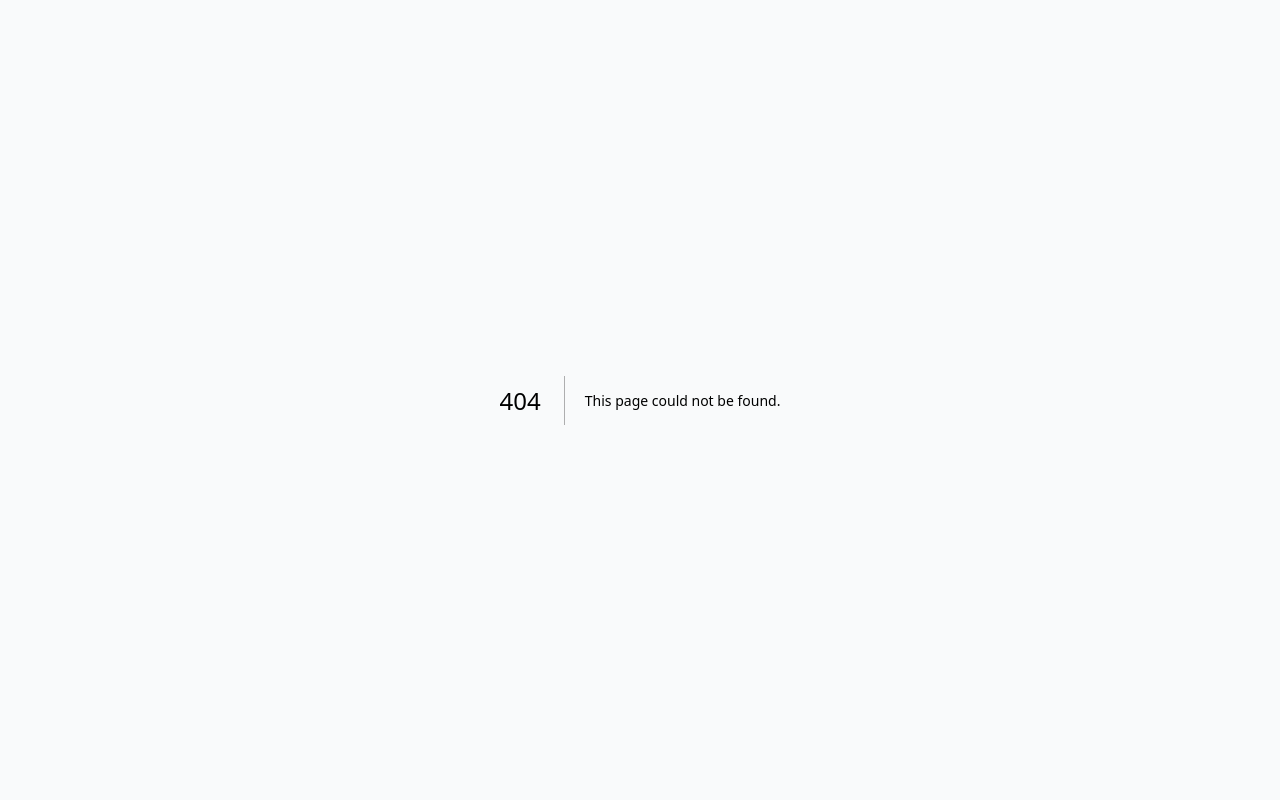
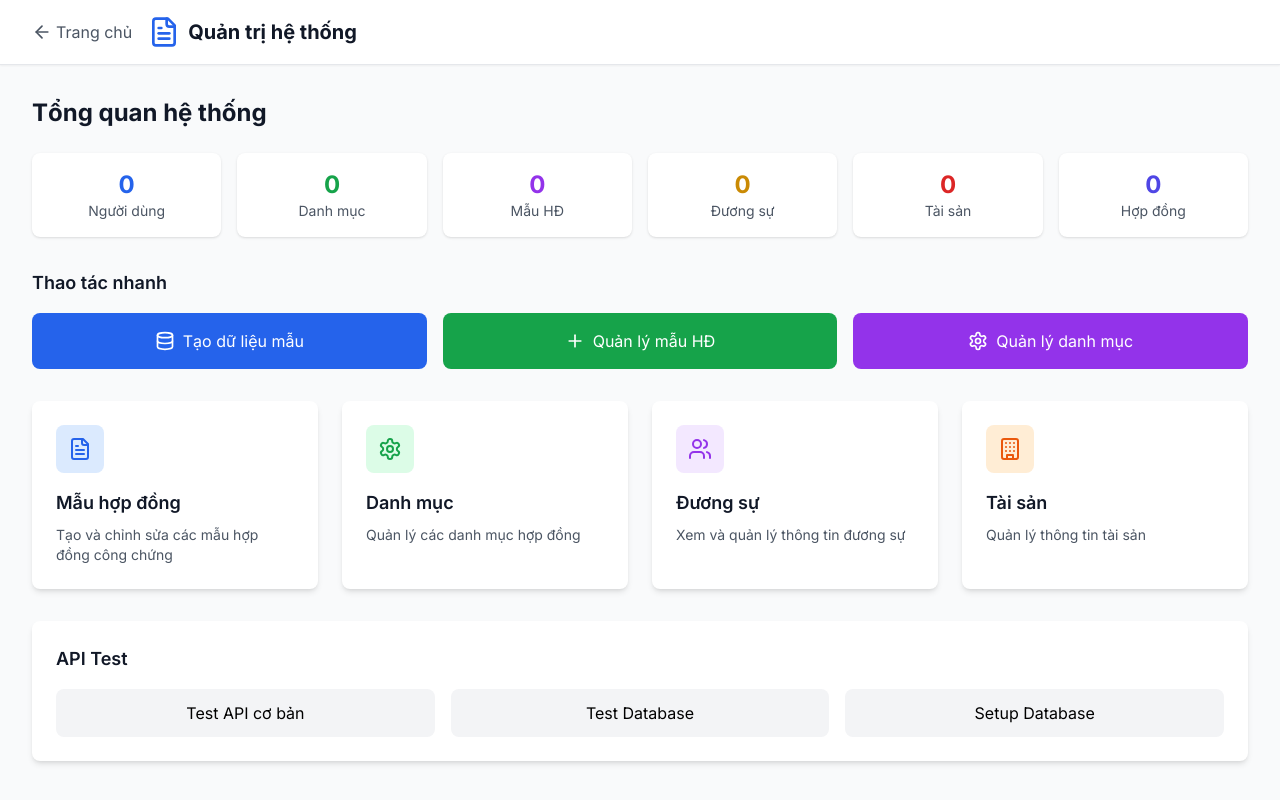
Before and after one commit to lamtung373/LegalDocx, a Next.js app: page /admin in a window 1280 px wide. Before the commit this address had no page. Built offline with nearby package versions, Linux system fonts and the light colour scheme; no server answers; the database is empty.

Commit message:
Create page.tsx

```diff
--- /dev/null
+++ b/app/admin/page.tsx
@@ -0,0 +1,256 @@
+'use client'
+
+import { useState, useEffect } from 'react'
+import Link from 'next/link'
+import {
+  FileText,
+  Users,
+  Building,
+  Settings,
+  Database,
+  Plus,
+  BarChart,
+  ArrowLeft
+} from 'lucide-react'
+
+interface SystemStats {
+  users: number
+  categories: number
+  templates: number
+  parties: number
+  assets: number
+  contracts: number
+}
+
+export default function AdminPage() {
+  const [stats, setStats] = useState<SystemStats | null>(null)
+  const [loading, setLoading] = useState(true)
+  const [message, setMessage] = useState('')
+
+  useEffect(() => {
+    fetchStats()
+  }, [])
+
+  const fetchStats = async () => {
+    try {
+      const response = await fetch('/api/db-test')
+      const data = await response.json()
+      if (data.status === 'success') {
+        setStats(data.data)
+      }
+    } catch (error) {
+      console.error('Error fetching stats:', error)
+    } finally {
+      setLoading(false)
+    }
+  }
+
+  const handleSeedDatabase = async () => {
+    setLoading(true)
+    setMessage('')
+    try {
+      const response = await fetch('/api/seed', { method: 'POST' })
+      const data = await response.json()
+      setMessage(data.message)
+      if (data.status === 'success') {
+        fetchStats() // Refresh stats
+      }
+    } catch (error) {
+      setMessage('Lỗi khi tạo dữ liệu mẫu')
+    } finally {
+      setLoading(false)
+    }
+  }
+
+  return (
+    <div className="min-h-screen bg-gray-50">
+      {/* Header */}
+      <header className="bg-white shadow-sm border-b">
+        <div className="max-w-7xl mx-auto px-4 sm:px-6 lg:px-8">
+          <div className="flex justify-between items-center h-16">
+            <div className="flex items-center">
+              <Link href="/" className="flex items-center text-gray-600 hover:text-gray-900 mr-4">
+                <ArrowLeft className="h-5 w-5 mr-1" />
+                Trang chủ
+              </Link>
+              <FileText className="h-8 w-8 text-blue-600" />
+              <h1 className="ml-2 text-xl font-bold text-gray-900">
+                Quản trị hệ thống
+              </h1>
+            </div>
+          </div>
+        </div>
+      </header>
+
+      <main className="max-w-7xl mx-auto py-8 px-4 sm:px-6 lg:px-8">
+        {/* Stats Overview */}
+        <div className="mb-8">
+          <h2 className="text-2xl font-bold text-gray-900 mb-6">Tổng quan hệ thống</h2>
+
+          {loading ? (
+            <div className="text-center py-8">
+              <div className="animate-spin rounded-full h-8 w-8 border-b-2 border-blue-600 mx-auto"></div>
+              <p className="mt-2 text-gray-600">Đang tải...</p>
+            </div>
+          ) : (
+            <div className="grid grid-cols-2 md:grid-cols-3 lg:grid-cols-6 gap-4">
+              <div className="bg-white rounded-lg shadow p-4 text-center">
+                <div className="text-2xl font-bold text-blue-600">{stats?.users || 0}</div>
+                <div className="text-sm text-gray-600">Người dùng</div>
+              </div>
+              <div className="bg-white rounded-lg shadow p-4 text-center">
+                <div className="text-2xl font-bold text-green-600">{stats?.categories || 0}</div>
+                <div className="text-sm text-gray-600">Danh mục</div>
+              </div>
+              <div className="bg-white rounded-lg shadow p-4 text-center">
+                <div className="text-2xl font-bold text-purple-600">{stats?.templates || 0}</div>
+                <div className="text-sm text-gray-600">Mẫu HĐ</div>
+              </div>
+              <div className="bg-white rounded-lg shadow p-4 text-center">
+                <div className="text-2xl font-bold text-yellow-600">{stats?.parties || 0}</div>
+                <div className="text-sm text-gray-600">Đương sự</div>
+              </div>
+              <div className="bg-white rounded-lg shadow p-4 text-center">
+                <div className="text-2xl font-bold text-red-600">{stats?.assets || 0}</div>
+                <div className="text-sm text-gray-600">Tài sản</div>
+              </div>
+              <div className="bg-white rounded-lg shadow p-4 text-center">
+                <div className="text-2xl font-bold text-indigo-600">{stats?.contracts || 0}</div>
+                <div className="text-sm text-gray-600">Hợp đồng</div>
+              </div>
+            </div>
+          )}
+        </div>
+
+        {/* Quick Actions */}
+        <div className="mb-8">
+          <h3 className="text-lg font-semibold text-gray-900 mb-4">Thao tác nhanh</h3>
+          <div className="grid grid-cols-1 md:grid-cols-2 lg:grid-cols-3 gap-4">
+            <button
+              onClick={handleSeedDatabase}
+              disabled={loading}
+              className="bg-blue-600 hover:bg-blue-700 disabled:opacity-50 text-white p-4 rounded-lg flex items-center justify-center space-x-2 transition-colors"
+            >
+              <Database className="h-5 w-5" />
+              <span>Tạo dữ liệu mẫu</span>
+            </button>
+
+            <Link
+              href="/admin/templates"
+              className="bg-green-600 hover:bg-green-700 text-white p-4 rounded-lg flex items-center justify-center space-x-2 transition-colors"
+            >
+              <Plus className="h-5 w-5" />
+              <span>Quản lý mẫu HĐ</span>
+            </Link>
+
+            <Link
+              href="/admin/categories"
+              className="bg-purple-600 hover:bg-purple-700 text-white p-4 rounded-lg flex items-center justify-center space-x-2 transition-colors"
+            >
+              <Settings className="h-5 w-5" />
+              <span>Quản lý danh mục</span>
+            </Link>
+          </div>
+        </div>
+
+        {/* Management Sections */}
+        <div className="grid grid-cols-1 md:grid-cols-2 lg:grid-cols-4 gap-6">
+          <Link
+            href="/admin/templates"
+            className="bg-white rounded-lg shadow-md p-6 hover:shadow-lg transition-shadow"
+          >
+            <div className="w-12 h-12 bg-blue-100 rounded-lg flex items-center justify-center mb-4">
+              <FileText className="h-6 w-6 text-blue-600" />
+            </div>
+            <h3 className="text-lg font-semibold text-gray-900 mb-2">
+              Mẫu hợp đồng
+            </h3>
+            <p className="text-gray-600 text-sm">
+              Tạo và chỉnh sửa các mẫu hợp đồng công chứng
+            </p>
+          </Link>
+
+          <Link
+            href="/admin/categories"
+            className="bg-white rounded-lg shadow-md p-6 hover:shadow-lg transition-shadow"
+          >
+            <div className="w-12 h-12 bg-green-100 rounded-lg flex items-center justify-center mb-4">
+              <Settings className="h-6 w-6 text-green-600" />
+            </div>
+            <h3 className="text-lg font-semibold text-gray-900 mb-2">
+              Danh mục
+            </h3>
+            <p className="text-gray-600 text-sm">
+              Quản lý các danh mục hợp đồng
+            </p>
+          </Link>
+
+          <Link
+            href="/parties"
+            className="bg-white rounded-lg shadow-md p-6 hover:shadow-lg transition-shadow"
+          >
+            <div className="w-12 h-12 bg-purple-100 rounded-lg flex items-center justify-center mb-4">
+              <Users className="h-6 w-6 text-purple-600" />
+            </div>
+            <h3 className="text-lg font-semibold text-gray-900 mb-2">
+              Đương sự
+            </h3>
+            <p className="text-gray-600 text-sm">
+              Xem và quản lý thông tin đương sự
+            </p>
+          </Link>
+
+          <Link
+            href="/assets"
+            className="bg-white rounded-lg shadow-md p-6 hover:shadow-lg transition-shadow"
+          >
+            <div className="w-12 h-12 bg-orange-100 rounded-lg flex items-center justify-center mb-4">
+              <Building className="h-6 w-6 text-orange-600" />
+            </div>
+            <h3 className="text-lg font-semibold text-gray-900 mb-2">
+              Tài sản
+            </h3>
+            <p className="text-gray-600 text-sm">
+              Quản lý thông tin tài sản
+            </p>
+          </Link>
+        </div>
+
+        {/* Message Display */}
+        {message && (
+          <div className="mt-6 p-4 bg-blue-50 border border-blue-200 rounded-lg">
+            <p className="text-blue-800">{message}</p>
+          </div>
+        )}
+
+        {/* API Test Section */}
+        <div className="mt-8 bg-white rounded-lg shadow-md p-6">
+          <h3 className="text-lg font-semibold text-gray-900 mb-4">API Test</h3>
+          <div className="grid grid-cols-1 md:grid-cols-3 gap-4">
+            <a
+              href="/api/test"
+              target="_blank"
+              className="bg-gray-100 hover:bg-gray-200 p-3 rounded-lg text-center transition-colors"
+            >
+              Test API cơ bản
+            </a>
+            <a
+              href="/api/db-test"
+              target="_blank"
+              className="bg-gray-100 hover:bg-gray-200 p-3 rounded-lg text-center transition-colors"
+            >
+              Test Database
+            </a>
+            <a
+              href="/api/setup-db"
+              target="_blank"
+              className="bg-gray-100 hover:bg-gray-200 p-3 rounded-lg text-center transition-colors"
+            >
+              Setup Database
+            </a>
+          </div>
+        </div>
+      </main>
+    </div>
+  )
+}
```
